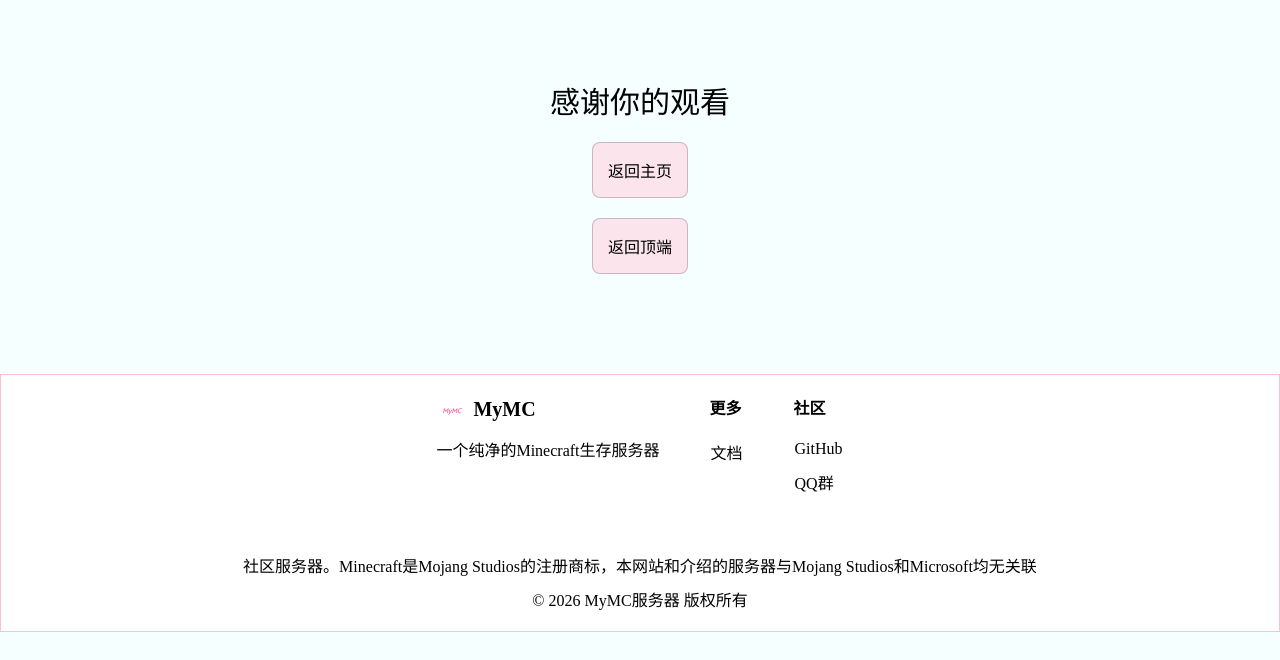
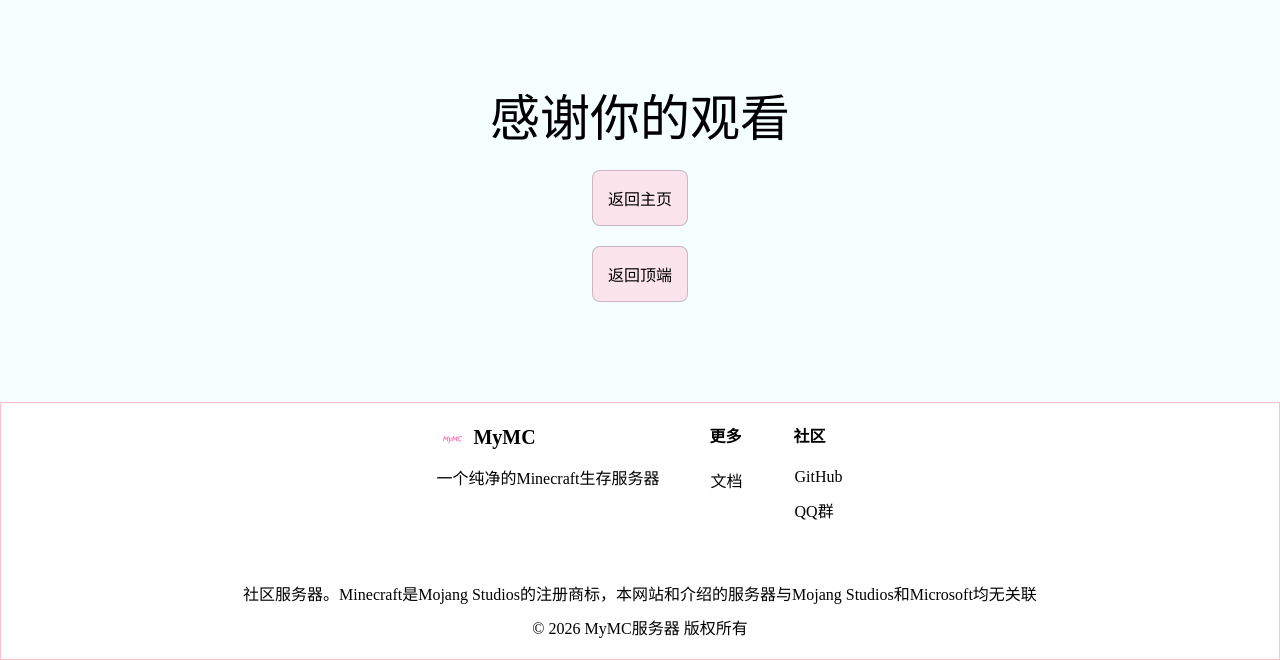
Before and after one commit to MCFurina/MyMC-Website, a plain HTML site: page Gallery/index.html in a window 1280 px wide. Shown: the part 1583-2243 px from the top of the page. Before the commit the page ends 2215 px from the top, so only its background shows below. Drawn offline with Linux system fonts and the light colour scheme.

Commit message:
继续完善

```diff
--- a/Gallery/index.html
+++ b/Gallery/index.html
@@ -63,7 +63,7 @@
         <img style="max-width: 100%; height: auto; width: 1920px" src="./Assets/group.png" alt="group" width="2560" height="1440"/>
     </div>
     <div style="text-align: center; align-items: center; display: flex; flex-direction: column; gap: 20px; margin-top: 100px;">
-        <div style="font-size: 30px;">感谢你的观看</div>
+        <div class="title-text">感谢你的观看</div>
         <a class="btn" href="../">返回主页</a>
         <a class="btn" href="#">返回顶端</a>
     </div>
```
